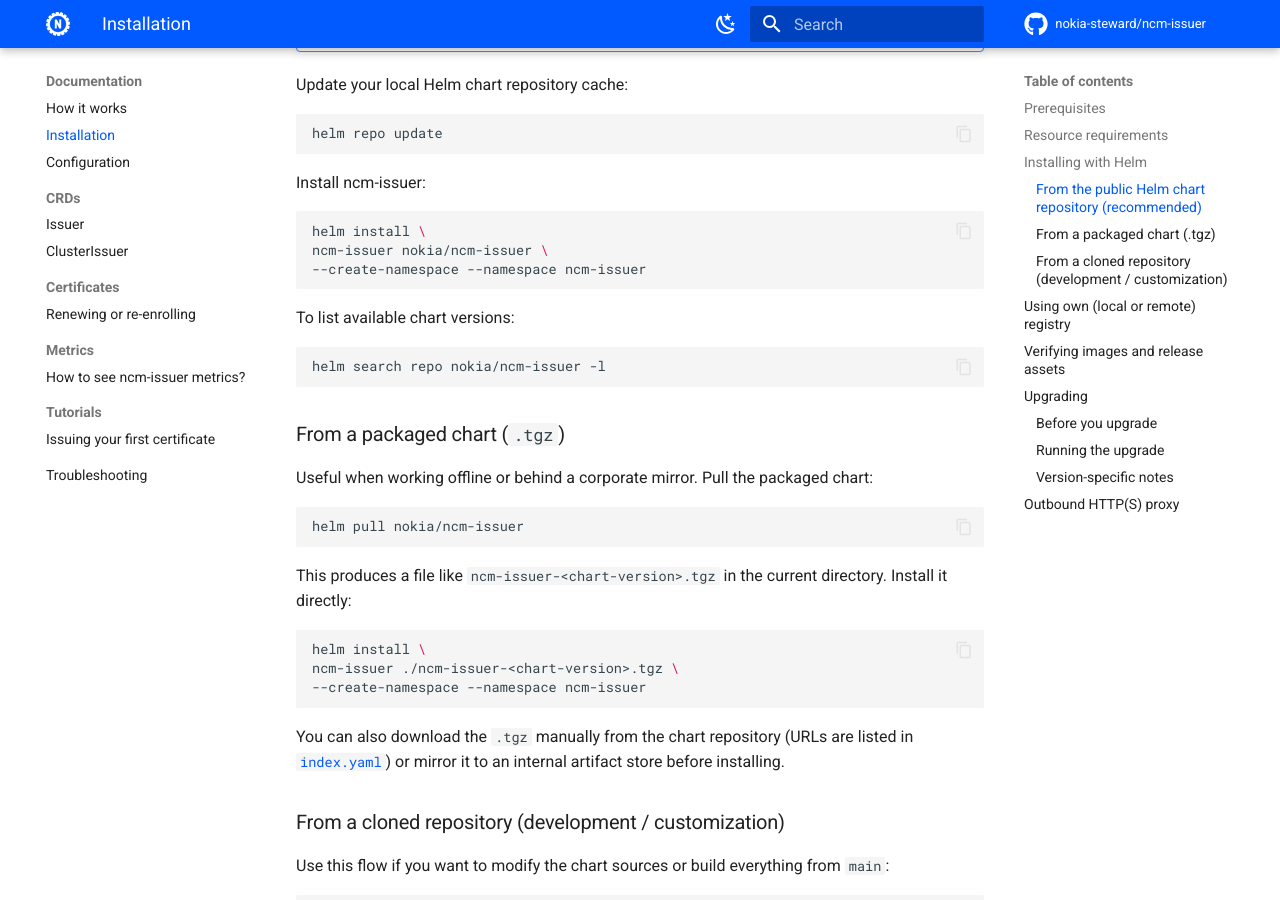
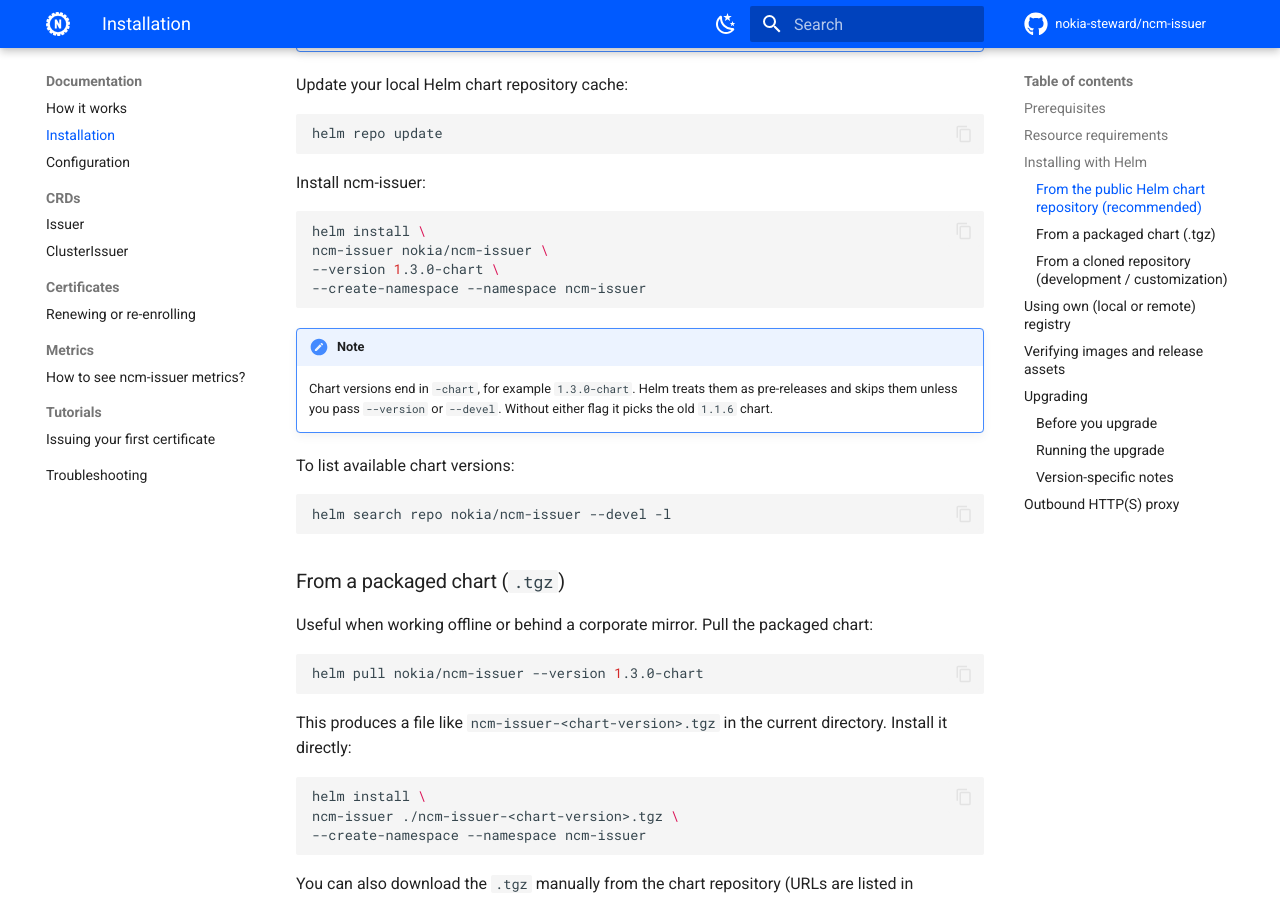
Before and after one commit to nokia/ncm-issuer, an MkDocs documentation site: the page built from docs/documentation/installation.md, in a window 1280 px wide and 900 px high, scrolled down 2108 px. Built offline with MkDocs 1.6.1 and Material for MkDocs 9.7.7, drawn with Linux system fonts in a browser that asks for light colours; comment, search, counter and statistics services are not loaded; some of the changed text lies outside the part shown.

Commit message:
docs(github-pages): pass the chart version to Helm repository commands

````diff
--- a/docs/documentation/installation.md
+++ b/docs/documentation/installation.md
@@ -78,13 +78,19 @@
   ```bash
   helm install \
   ncm-issuer nokia/ncm-issuer \
+  --version 1.3.0-chart \
   --create-namespace --namespace ncm-issuer
   ```
+
+!!! note
+    Chart versions end in `-chart`, for example `1.3.0-chart`. Helm treats them as pre-releases and
+    skips them unless you pass `--version` or `--devel`. Without either flag it picks the old `1.1.6`
+    chart.
 
 To list available chart versions:
 
   ```bash
-  helm search repo nokia/ncm-issuer -l
+  helm search repo nokia/ncm-issuer --devel -l
   ```
 
 ### From a packaged chart (`.tgz`)
@@ -92,7 +98,7 @@
 Useful when working offline or behind a corporate mirror. Pull the packaged chart:
 
   ```bash
-  helm pull nokia/ncm-issuer
+  helm pull nokia/ncm-issuer --version 1.3.0-chart
   ```
 
 This produces a file like `ncm-issuer-<chart-version>.tgz` in the current directory.
@@ -216,7 +222,8 @@
 
 ### Running the upgrade
 
-From the public Helm chart repository:
+From the public Helm chart repository, with the chart version of the target release (for example
+`1.3.0-chart`):
 
   ```bash
   helm repo update
````
